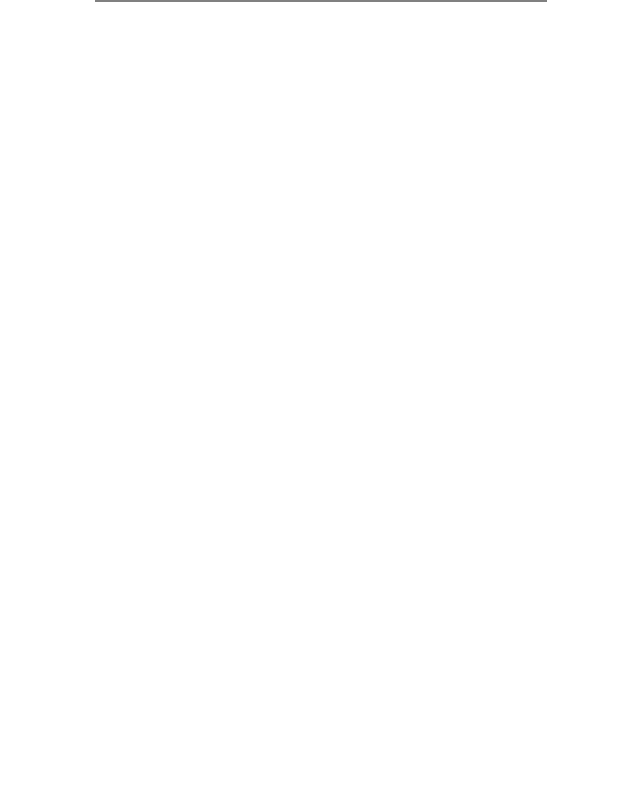
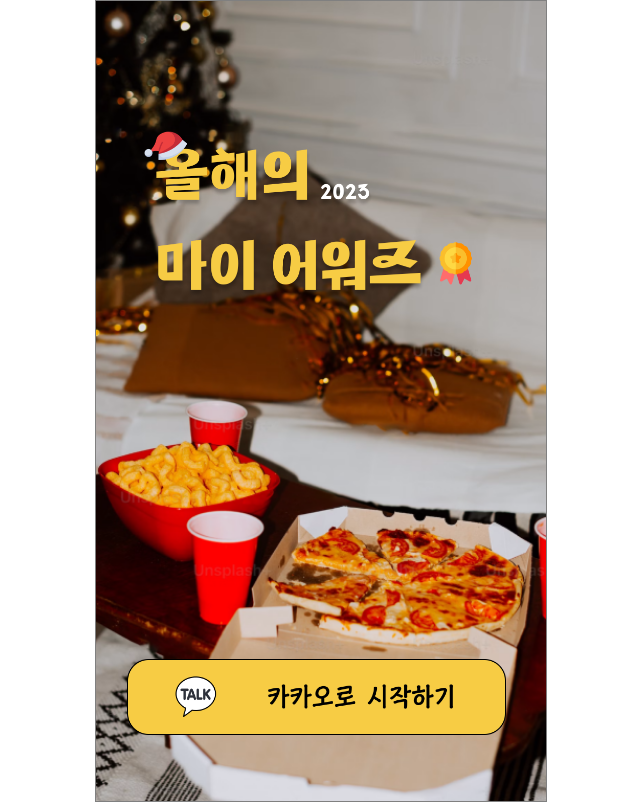
Before and after one commit to 2023-my-awards/2023-MY-AWARDS-FRONT-v2, a React (Vite) app: page / in a window 1280 px wide. Before the commit this address had no page. Shown: the whole page, without its empty margins (319-959 px from the left). Built offline with nearby package versions, Linux system fonts and the light colour scheme; a web font is replaced by a local one.

Commit message:
Fix: 배포를 위한 수정

```diff
--- a/src/App.jsx
+++ b/src/App.jsx
@@ -27,7 +27,7 @@
   }, []);
   return (
     <Routes>
-      <Route path="/intro" element={<Intro />}></Route>
+      <Route path="/" element={<Intro />}></Route>
       <Route path="/mainpage" element={<MainPage />}></Route>
       <Route path="/posting" element={<Posting />}></Route>
       <Route path="/setprofile" element={<SetProfile />}></Route>
```
